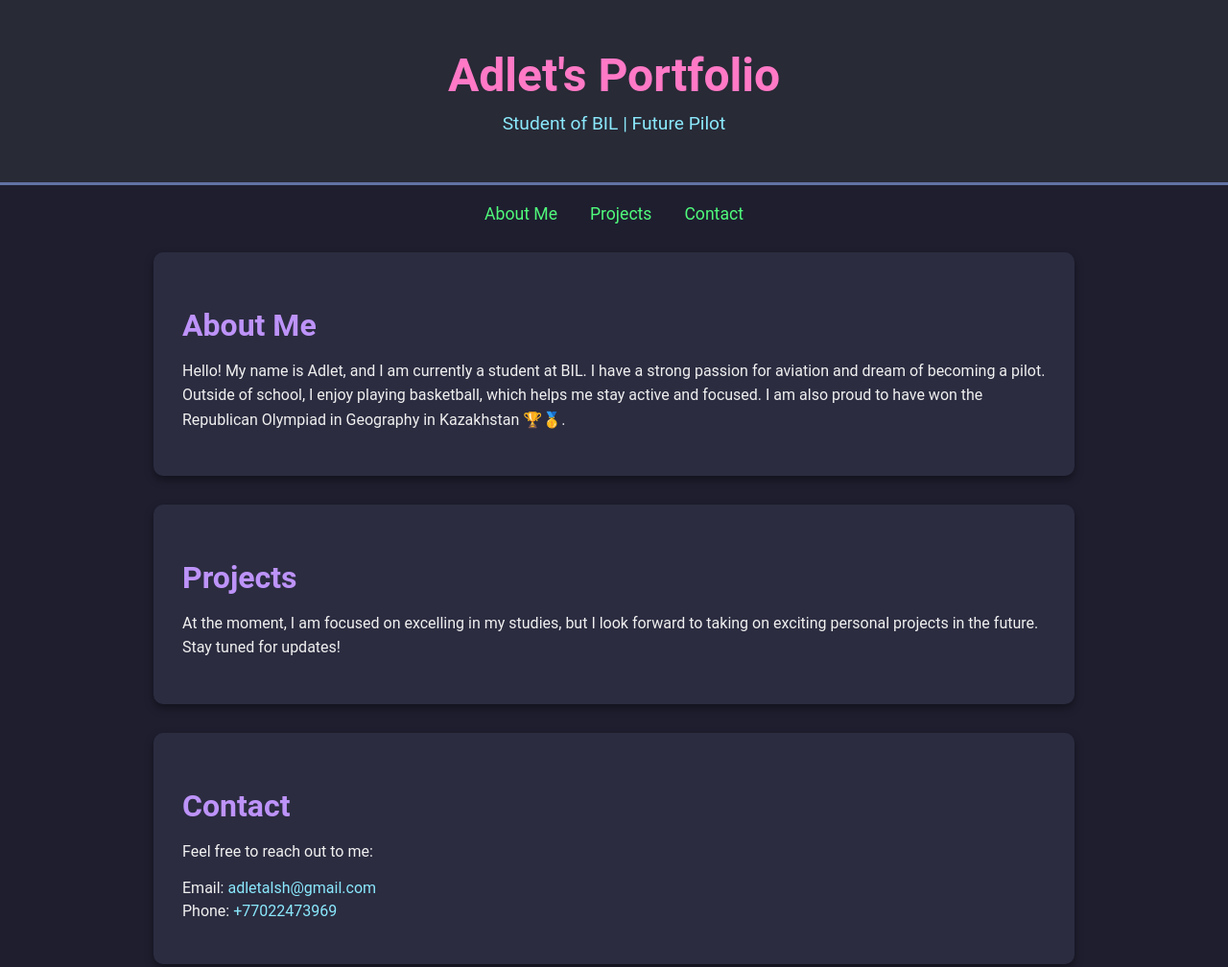
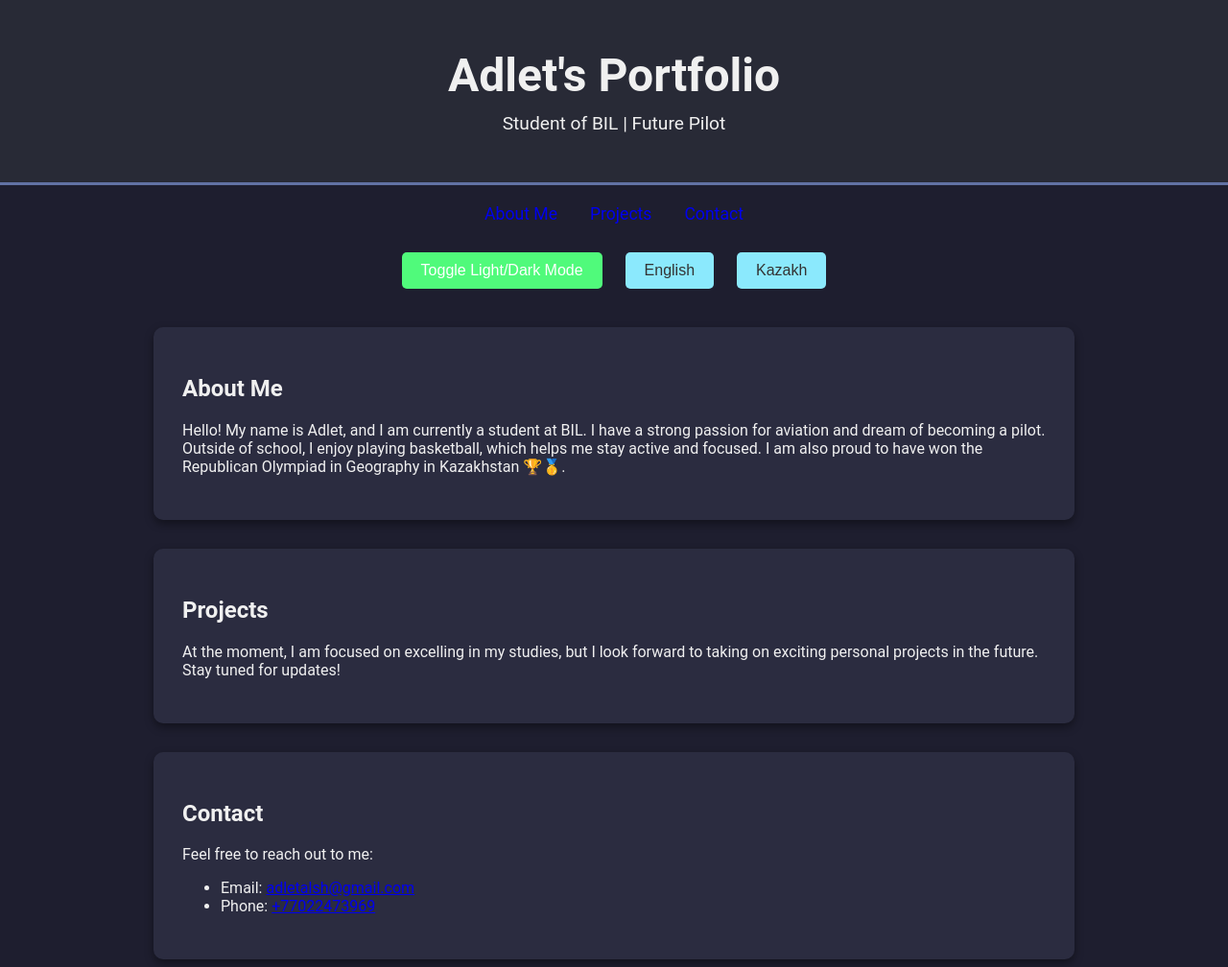
Before and after one commit to Adletalsh/adletalshimbay, a plain HTML site: page index.html in a window 1280 px wide. Shown: the top 1008 px of the page at 96% size. Drawn offline with Linux system fonts and the light colour scheme.

Commit message:
Update index.html

```diff
--- a/index.html
+++ b/index.html
@@ -9,8 +9,19 @@
         body {
             margin: 0;
             font-family: 'Roboto', sans-serif;
+            transition: background-color 0.3s, color 0.3s;
+        }
+
+        /* Default Dark Mode */
+        body.dark-mode {
             background-color: #1e1e2f;
             color: #f0f0f0;
+        }
+
+        /* Light Mode */
+        body.light-mode {
+            background-color: #f5f5f5;
+            color: #333;
         }
 
         /* Header Section */
@@ -19,18 +30,25 @@
             padding: 50px 20px;
             background-color: #282a36;
             border-bottom: 3px solid #6272a4;
+            transition: background-color 0.3s;
+        }
+
+        header.dark-mode {
+            background-color: #282a36;
+        }
+
+        header.light-mode {
+            background-color: #eaeaea;
         }
 
         header h1 {
             font-size: 3rem;
             margin: 0;
-            color: #ff79c6;
         }
 
         header p {
             font-size: 1.2rem;
             margin: 10px 0 0;
-            color: #8be9fd;
         }
 
         /* Navigation Bar */
@@ -41,14 +59,8 @@
 
         nav a {
             text-decoration: none;
-            color: #50fa7b;
             margin: 0 15px;
             font-size: 1.1rem;
-        }
-
-        nav a:hover {
-            color: #ffb86c;
-            text-decoration: underline;
         }
 
         /* Section Styles */
@@ -56,37 +68,18 @@
             max-width: 900px;
             margin: 30px auto;
             padding: 30px;
+            border-radius: 10px;
+            transition: background-color 0.3s, box-shadow 0.3s;
+        }
+
+        section.dark-mode {
             background-color: #2b2c40;
-            border-radius: 10px;
             box-shadow: 0 4px 10px rgba(0, 0, 0, 0.4);
         }
 
-        section h2 {
-            font-size: 2rem;
-            color: #bd93f9;
-            margin-bottom: 10px;
-        }
-
-        section p {
-            line-height: 1.6;
-        }
-
-        ul {
-            list-style: none;
-            padding: 0;
-        }
-
-        ul li {
-            margin: 5px 0;
-        }
-
-        ul li a {
-            color: #8be9fd;
-            text-decoration: none;
-        }
-
-        ul li a:hover {
-            text-decoration: underline;
+        section.light-mode {
+            background-color: #ffffff;
+            box-shadow: 0 4px 10px rgba(0, 0, 0, 0.1);
         }
 
         /* Footer */
@@ -96,12 +89,57 @@
             background-color: #282a36;
             color: #6272a4;
             font-size: 0.9rem;
+            transition: background-color 0.3s, color 0.3s;
+        }
+
+        footer.dark-mode {
+            background-color: #282a36;
+            color: #6272a4;
+        }
+
+        footer.light-mode {
+            background-color: #eaeaea;
+            color: #555;
+        }
+
+        /* Button Styles */
+        .toggle-buttons {
+            text-align: center;
+            margin: 20px;
+        }
+
+        button {
+            padding: 10px 20px;
+            margin: 10px;
+            font-size: 1rem;
+            border: none;
+            border-radius: 5px;
+            cursor: pointer;
+        }
+
+        .light-mode-btn {
+            background-color: #50fa7b;
+            color: #fff;
+        }
+
+        .dark-mode-btn {
+            background-color: #ff5555;
+            color: #fff;
+        }
+
+        .language-btn {
+            background-color: #8be9fd;
+            color: #333;
+        }
+
+        button:hover {
+            opacity: 0.9;
         }
     </style>
 </head>
-<body>
+<body class="dark-mode">
 
-<header>
+<header class="dark-mode">
     <h1>Adlet's Portfolio</h1>
     <p>Student of BIL | Future Pilot</p>
 </header>
@@ -112,23 +150,29 @@
     <a href="#contact">Contact</a>
 </nav>
 
-<section id="about">
+<div class="toggle-buttons">
+    <button class="light-mode-btn" onclick="toggleLightMode()">Toggle Light/Dark Mode</button>
+    <button class="language-btn" onclick="changeLanguage('en')">English</button>
+    <button class="language-btn" onclick="changeLanguage('kz')">Kazakh</button>
+</div>
+
+<section id="about" class="dark-mode">
     <h2>About Me</h2>
-    <p>
+    <p id="about-content">
         Hello! My name is Adlet, and I am currently a student at BIL. I have a strong passion for aviation and dream of becoming a pilot.
         Outside of school, I enjoy playing basketball, which helps me stay active and focused.
         I am also proud to have won the Republican Olympiad in Geography in Kazakhstan 🏆🥇.
     </p>
 </section>
 
-<section id="projects">
+<section id="projects" class="dark-mode">
     <h2>Projects</h2>
-    <p>
+    <p id="projects-content">
         At the moment, I am focused on excelling in my studies, but I look forward to taking on exciting personal projects in the future. Stay tuned for updates!
     </p>
 </section>
 
-<section id="contact">
+<section id="contact" class="dark-mode">
     <h2>Contact</h2>
     <p>Feel free to reach out to me:</p>
     <ul>
@@ -137,9 +181,47 @@
     </ul>
 </section>
 
-<footer>
+<footer class="dark-mode">
     <p>&copy; 2025 Adlet's Portfolio. Designed with care.</p>
 </footer>
 
+<script>
+    // Function to toggle light and dark mode
+    function toggleLightMode() {
+        const body = document.body;
+        const header = document.querySelector("header");
+        const sections = document.querySelectorAll("section");
+        const footer = document.querySelector("footer");
+
+        body.classList.toggle("light-mode");
+        body.classList.toggle("dark-mode");
+
+        header.classList.toggle("light-mode");
+        header.classList.toggle("dark-mode");
+
+        footer.classList.toggle("light-mode");
+        footer.classList.toggle("dark-mode");
+
+        sections.forEach(section => {
+            section.classList.toggle("light-mode");
+            section.classList.toggle("dark-mode");
+        });
+    }
+
+    // Function to change language
+    function changeLanguage(lang) {
+        const aboutContent = document.getElementById("about-content");
+        const projectsContent = document.getElementById("projects-content");
+
+        if (lang === "en") {
+            aboutContent.innerText = "Hello! My name is Adlet, and I am currently a student at BIL. I have a strong passion for aviation and dream of becoming a pilot. Outside of school, I enjoy playing basketball, which helps me stay active and focused. I am also proud to have won the Republican Olympiad in Geography in Kazakhstan 🏆🥇.";
+            projectsContent.innerText = "At the moment, I am focused on excelling in my studies, but I look forward to taking on exciting personal projects in the future. Stay tuned for updates!";
+        } else if (lang === "kz") {
+            aboutContent.innerText = "Сәлем! Менің атым Адлет, мен қазір БИЛ мектебінің оқушысымын. Мен авиацияға қатты қызығамын және ұшқыш болуды армандаймын. Мектептен тыс уақытта баскетбол ойнап, белсенді әрі сергек болуға тырысамын. Сондай-ақ, Қазақстандағы География бойынша Республикалық олимпиадада жеңіске жеткенімді мақтан тұтамын 🏆🥇.";
+            projectsContent.innerText = "Қазіргі уақытта мен оқуыма бар күшімді салудамын, бірақ болашақта қызықты жеке жобалармен айналысуды асыға күтемін. Жаңалықтарды күтіңіз!";
+        }
+    }
+</script>
+
 </body>
 </html>
```
